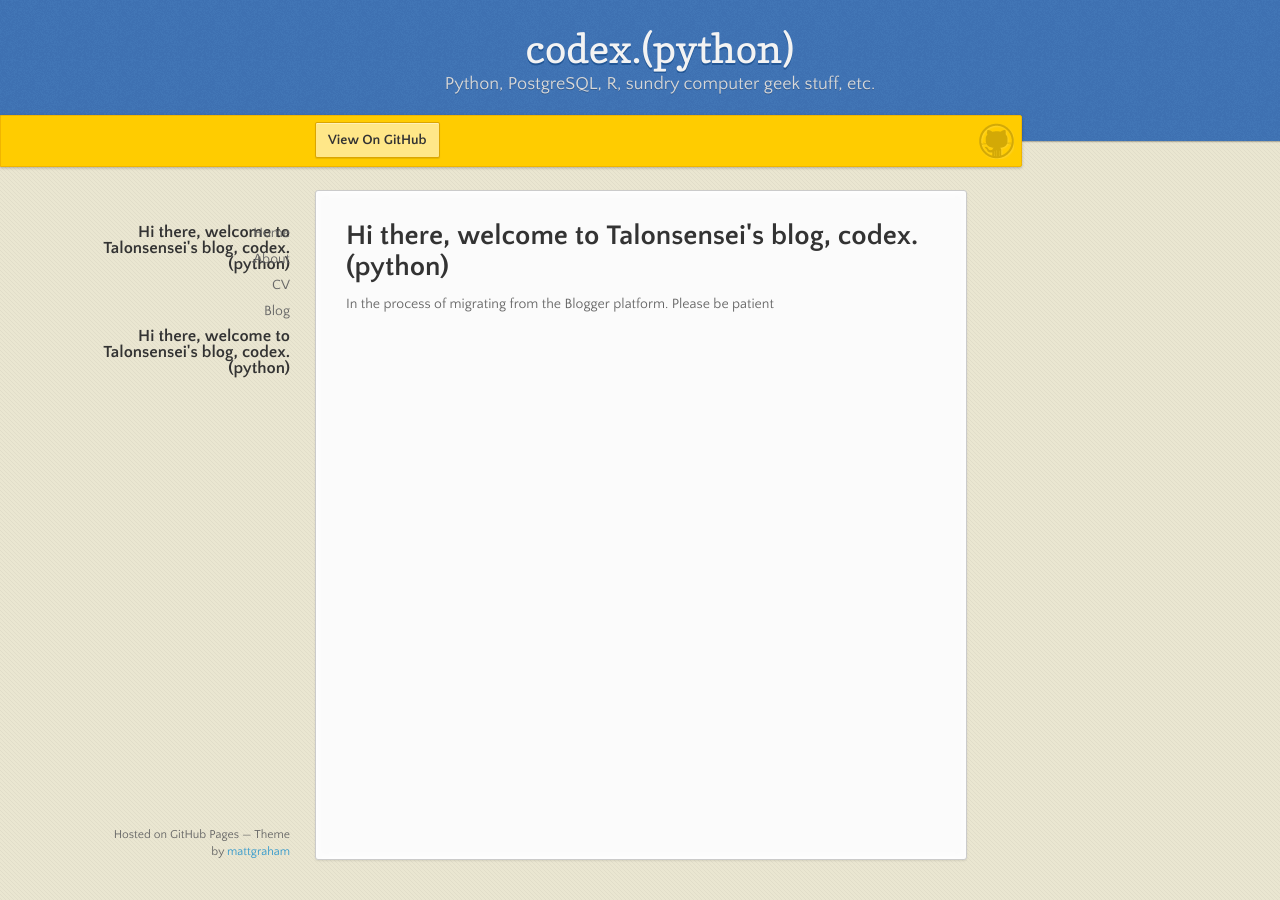
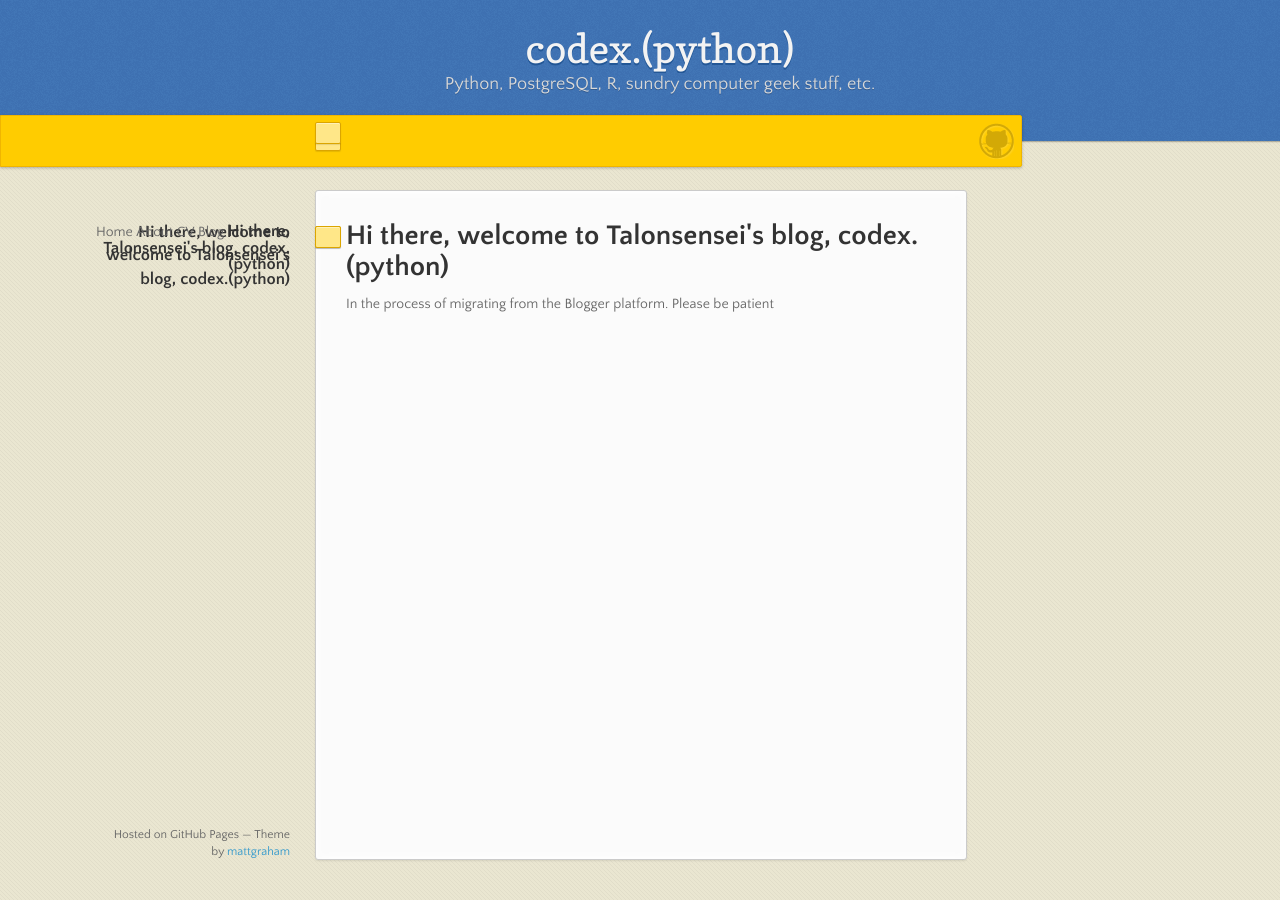
Before and after one commit to talonsensei/talonsensei.github.io, a Jekyll site: the page built from index.html, in a window 1280 px wide. Built offline with Jekyll 4.4.1, drawn with Linux system fonts in a browser that asks for light colours; nearby versions of some CDN libraries.

Commit message:
Update default.html

```diff
--- a/_layouts/default.html
+++ b/_layouts/default.html
@@ -16,6 +16,12 @@
   <body>
 
       <header>
+        <h1>{{ site.title | default: site.github.repository_name }}</h1>
+        <p>{{ site.description | default: site.github.project_tagline }}</p>
+      </header>
+
+      <div id="banner">
+        <span id="logo"><a href="{{ site.github.repository_url }}" class="button fork"></span>
         <nav>
 	  <ul>
 	     <li><a href="/">Home</a></li>
@@ -23,15 +29,8 @@
 	     <li><a href="/cv">CV</a></li>
 	     <li><a href="/blog">Blog</a></li>
 	  </ul>
-     </nav>
-        <h1>{{ site.title | default: site.github.repository_name }}</h1>
-        <p>{{ site.description | default: site.github.project_tagline }}</p>
-      </header>
-
-      <div id="banner">
-        <span id="logo"></span>
-
-        <a href="{{ site.github.repository_url }}" class="button fork"><strong>View On GitHub</strong></a>
+        </nav>
+        <!-- <a href="{{ site.github.repository_url }}" class="button fork"><strong>View On GitHub</strong></a> -->
         {% if site.show_downloads %}
           <div class="downloads">
             <span>Downloads:</span>
```
